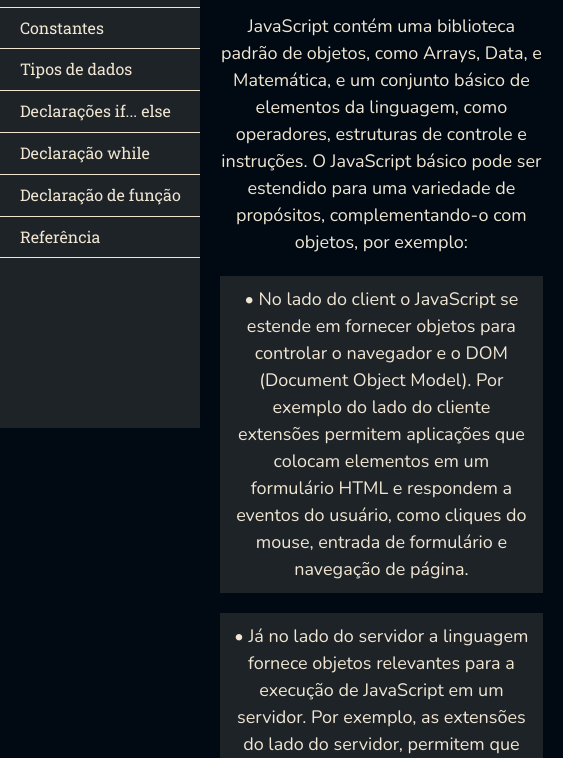
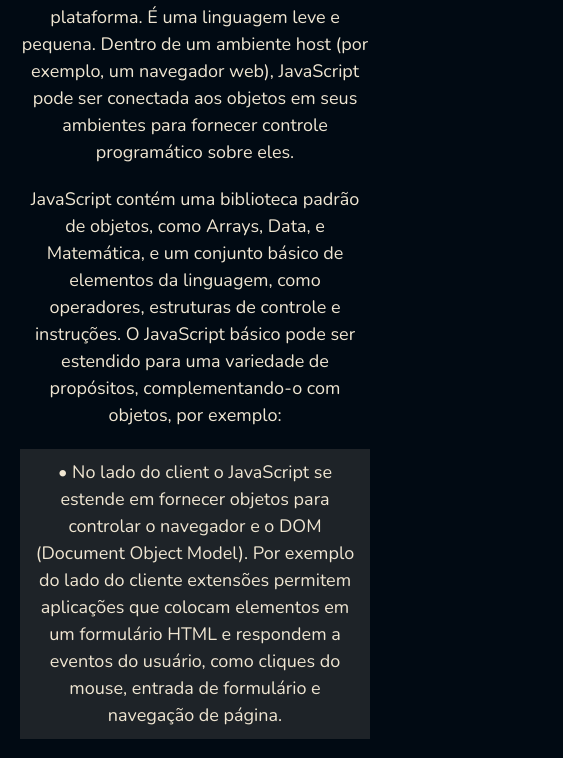
Before and after one commit to jpolivra/javascript-tdp-fcc, a plain HTML site: page index.html in a window 390 px wide. Shown: the part 416-1174 px from the top of the page, 563 px wide, since content can reach past the window. Drawn offline with nearby package versions, Linux system fonts and the light colour scheme.

Commit message:
Mobile layout finished

```diff
--- a/css/style.css
+++ b/css/style.css
@@ -326,3 +326,26 @@ h2.after-code {
   }
 
 }
+
+@media (max-width: 575.98px) {
+  div#nav-clone {
+    display: none;
+  }
+  nav#navbar {
+    height: 200px;
+    width: 100%;
+    position: static;
+    z-index: 1;
+    overflow-y: scroll;
+    overflow-x: hidden;
+    background: #1e2328;
+  }
+  main {
+    flex-direction: column;
+  }
+  nav ul li {
+    width: 100%;
+    padding-left: 0px;
+    text-align: center;
+  }
+}
```
